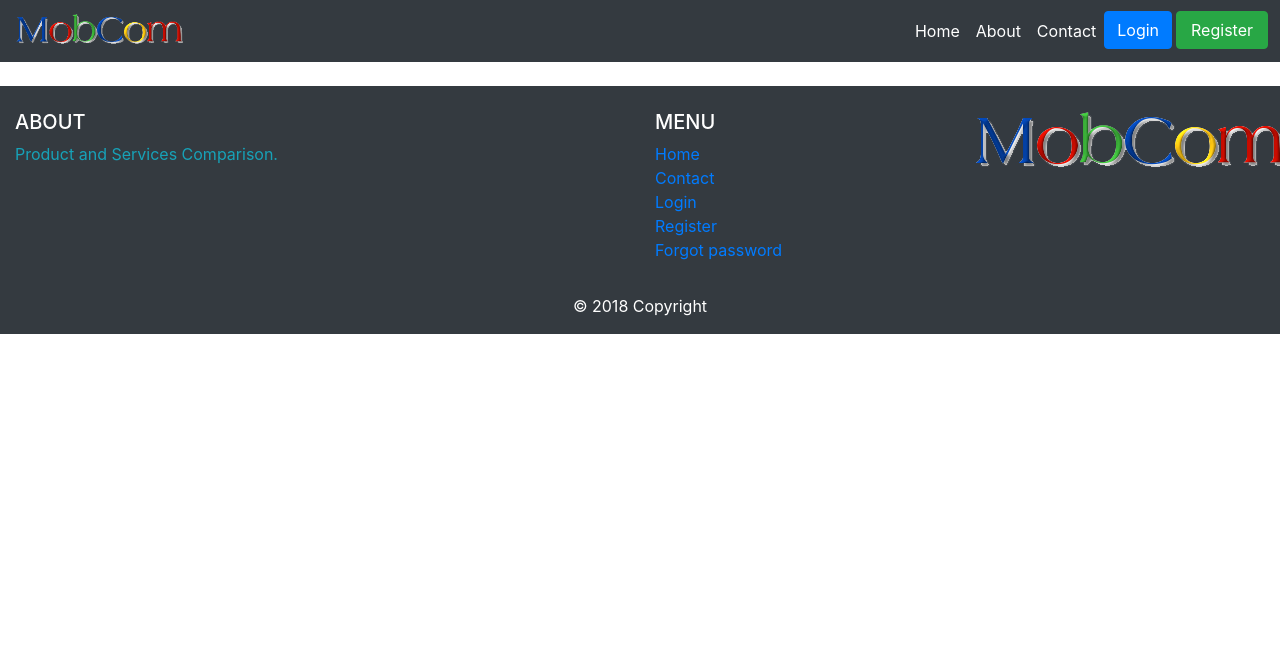
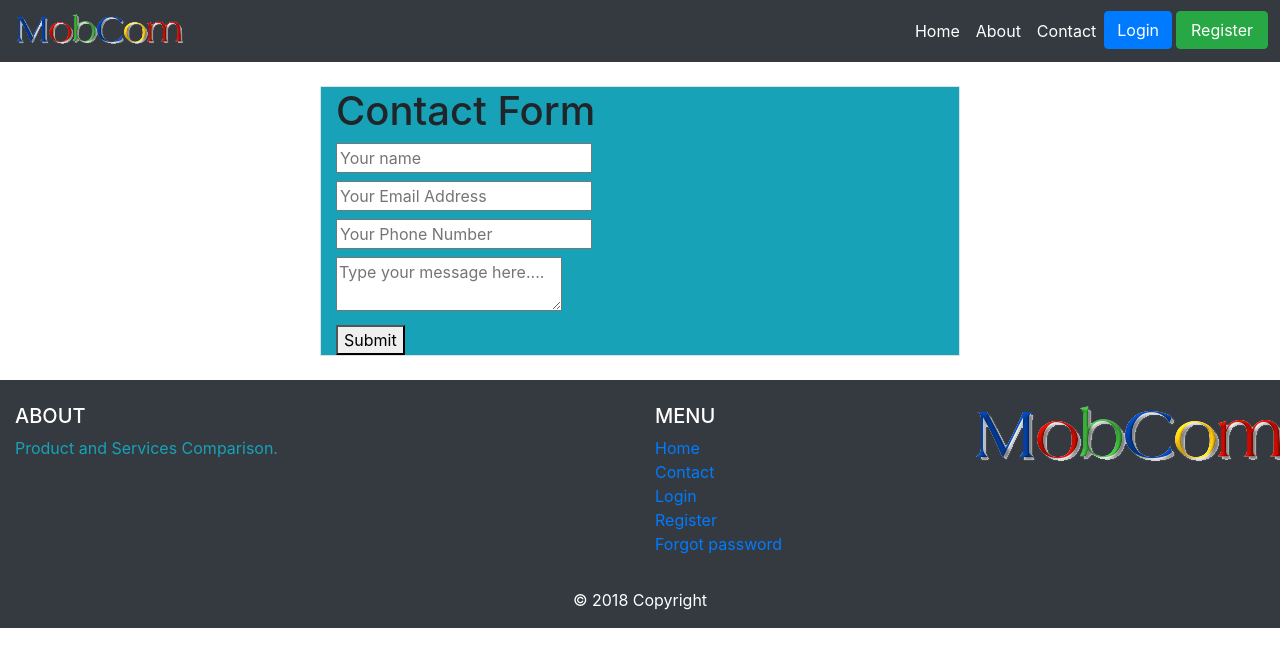
Before and after one commit to Asrakhalil/wad, a plain HTML site: page contact.html in a window 1280 px wide. Drawn offline with nearby package versions, Linux system fonts and the light colour scheme.

Commit message:
add contact form

```diff
--- a/contact.html
+++ b/contact.html
@@ -1,5 +1,5 @@
 <!DOCTYPE html>
-<html lang="en">
+<html lang="en" xmlns="http://www.w3.org/1999/html" xmlns="http://www.w3.org/1999/html">
 <head>
     <meta charset="UTF-8">
     <meta name="description" content="product and services comparison">
@@ -41,7 +41,39 @@
     </div>
 </nav>
 
+<form>
 
+    <div class="container col-lg-6 mx-auto  mt-4 table-bordered bg-info">
+    <form id="contact" action="" method="post">
+        <h1>Contact Form</h1>
+        <fieldset>
+            <div class="form-label">
+            <input placeholder="Your name" type="text">
+            </div>
+        </fieldset>
+        <fieldset>
+            <div class="mt-2">
+            <input placeholder="Your Email Address" type="email">
+            </div>
+        </fieldset>
+        <fieldset>
+            <div class="mt-2">
+            <input placeholder="Your Phone Number" type="tel">
+            </div>
+        </fieldset>
+        <fieldset>
+            <div class="mt-2">
+            <textarea placeholder="Type your message here...."></textarea>
+            </div>
+        </fieldset>
+        <fieldset>
+            <div class="mt-2">
+            <button name="submit" type="submit" id="contact-submit" data-submit="...Sending">Submit</button>
+            </div>
+        </fieldset>
+    </form>
+    </div>
+</form>
 <!-- Footer -->
 <footer class="page-footer font-small blue pt-4 bg-dark mt-4">
 
```
